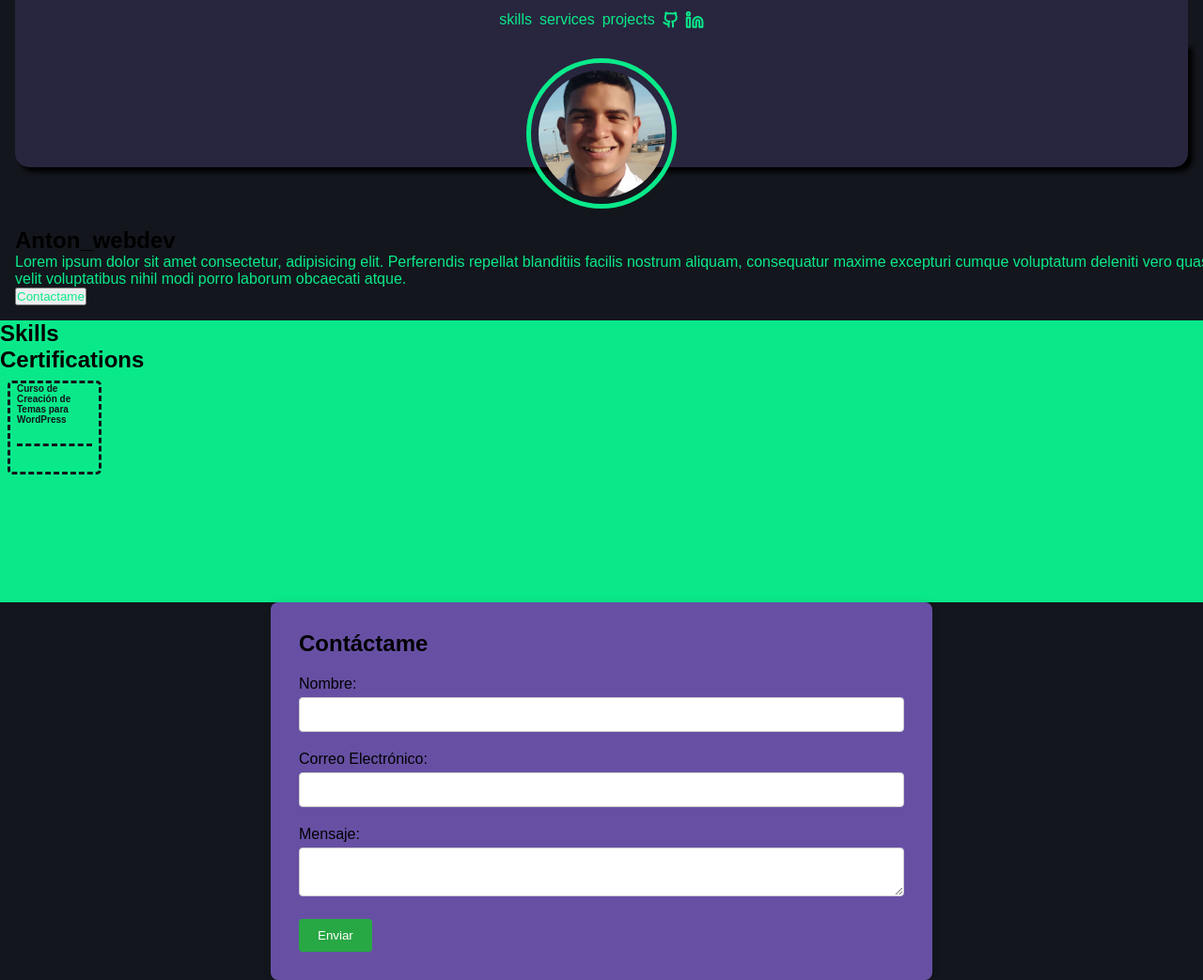
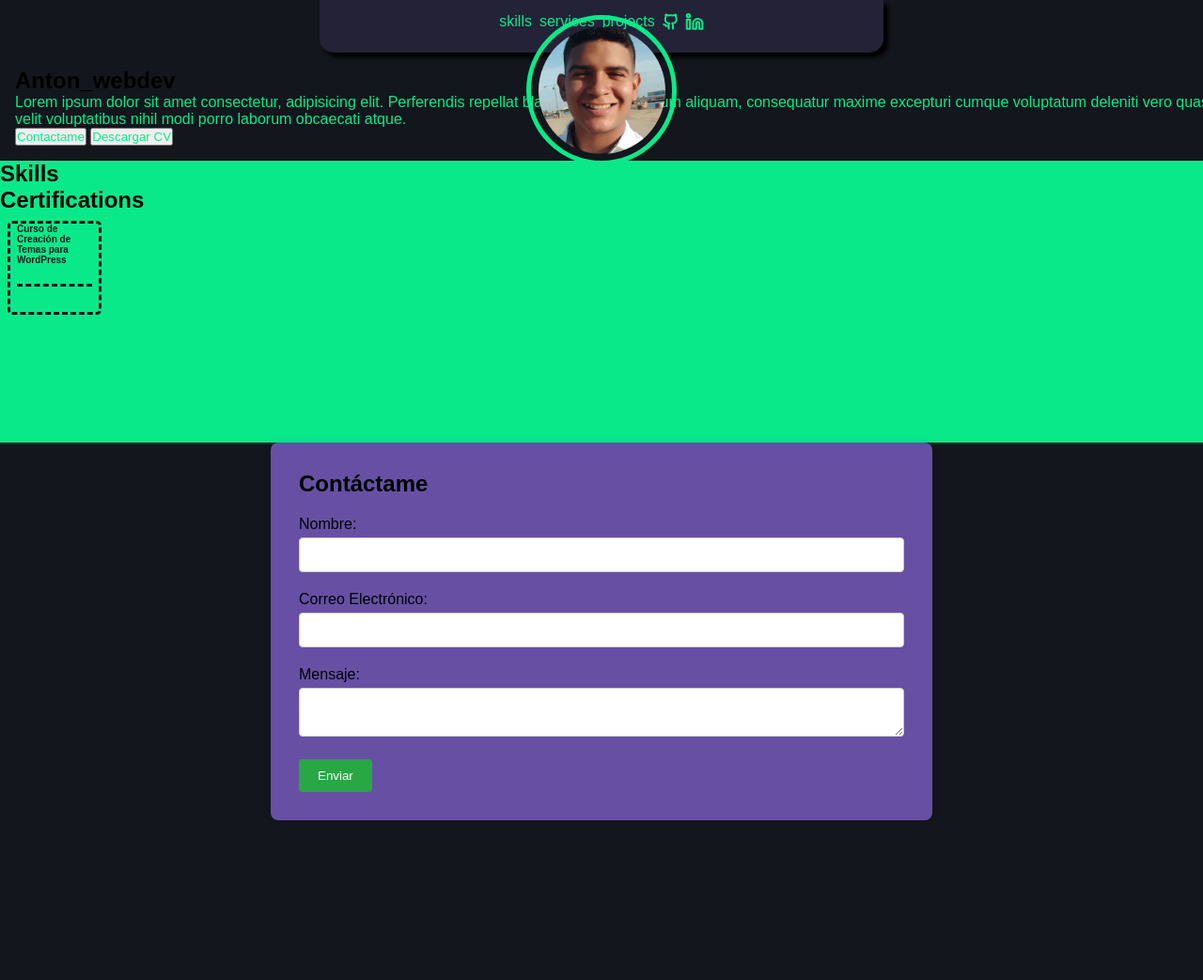
Before and after one commit to rafaelanton-ve/dw_anton, a plain HTML site: page index.html in a window 1280 px wide. Shown: the whole page at 94% size. After the commit the page ends 873 px from the top, so only its background shows below. Drawn offline with Linux system fonts and the light colour scheme.

Commit message:
estilos 4

```diff
--- a/css/styles.css
+++ b/css/styles.css
@@ -7,7 +7,7 @@
     --verde_platzi: #0AE98A;
     --azul_platzi: #13161C;
     --violeta_platzi: #6750a4;
-    --violeta-opacity: rgba(103, 80, 164, 0.25
+    --violeta-opacity: rgba(103, 80, 164, 0.2
 );
 
 }
@@ -20,16 +20,29 @@ body {
     align-items: center;
 }
 header{
-    margin: 0 16px 16px 16px;
+    width: 100%;
+    height: auto;
+    padding: 0 auto;
     display: flexbox;
 
 }
-nav {
-    background-color: var(--violeta-opacity);
-    padding: 8px 8px 8px 8px;
+nav{
+    min-width: 320px;
+    max-width: 600px;
+    height: 56px;
+    margin: 0 auto;
     display: flex;
     justify-content: center;
-    align-items: center;
+    background: var(--violeta-opacity);
+    border-radius: 0 0 15px 15px;
+    box-shadow: 5px 5px 5px;
+}
+nav ul {
+    width: auto;
+    height: auto;
+    display: flex;
+    margin: 10px 10px;
+
 }
 nav li{
     list-style: none;
@@ -38,18 +51,6 @@ nav li{
 a{
     text-decoration: none;
     color: var(--verde_platzi);
-}
-nav ul {
-    display: flex;
-}
-.banner{
-    height: 132px;
-    margin-bottom: 64px;
-    display: flex;
-    justify-content: center;
-    background: var(--violeta-opacity);
-    border-radius: 0 0 15px 15px;
-    box-shadow: 5px 5px 5px;
 }
 .profile-photo {
     width: 160px ;
@@ -72,7 +73,6 @@ nav ul {
     background-size: cover;
     background-position: center;
     background-repeat: no-repeat;
-
 }
 .presentation{
     width: 100%;
--- a/index.html
+++ b/index.html
@@ -10,7 +10,7 @@
 </head>
 <body>
     <header>
-        <nav>
+        <nav class="banner">
             <ul>
                 <li>
                     <a href="">skills</a>
@@ -36,12 +36,11 @@
                         </a>
                 </li>
             </ul>
+            <div class="profile-photo">
+                <div id="photo"></div>
+            </div>
         </nav>
-        <div class="banner">
-            <div class="profile-photo">
-            <div id="photo"></div>
-            </div>
-        </div>
+
     </header>
     <main>
         <section class="presentation">
@@ -52,6 +51,7 @@
                 <p>Lorem ipsum dolor sit amet consectetur, adipisicing elit. Perferendis repellat blanditiis facilis nostrum aliquam, consequatur maxime excepturi cumque voluptatum deleniti vero quasi velit voluptatibus nihil modi porro laborum obcaecati atque.</p>
 
                 <button><a href="#contact-me">Contactame</a></button>
+                <button><a href="/assets/rafaelanton_cv_es_md_dw.pdf" target="_blank">Descargar CV</a></button>
             </div>
         </section>
         <section class="skills">
```
Also changed, not shown: 1 other file.
